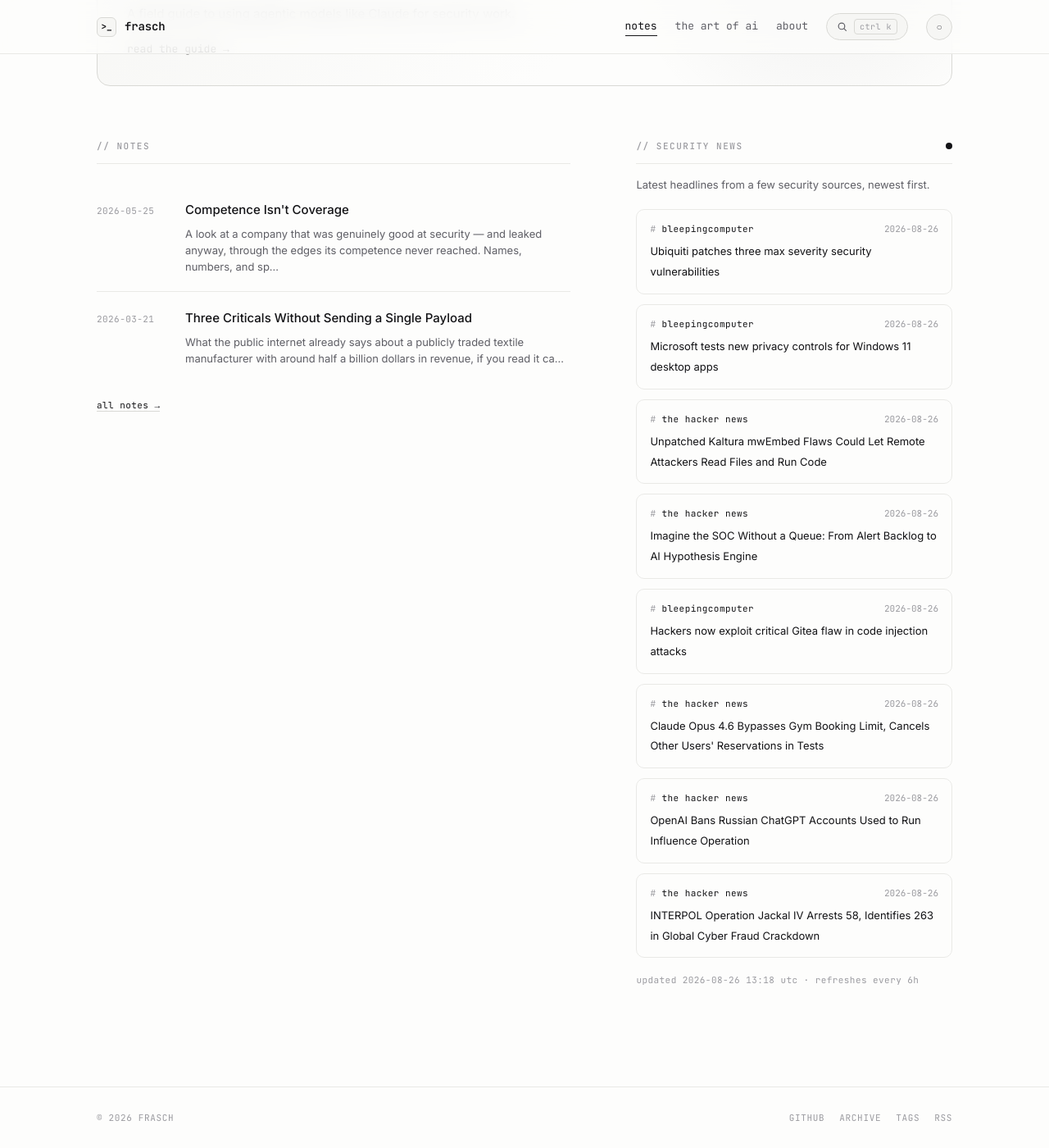
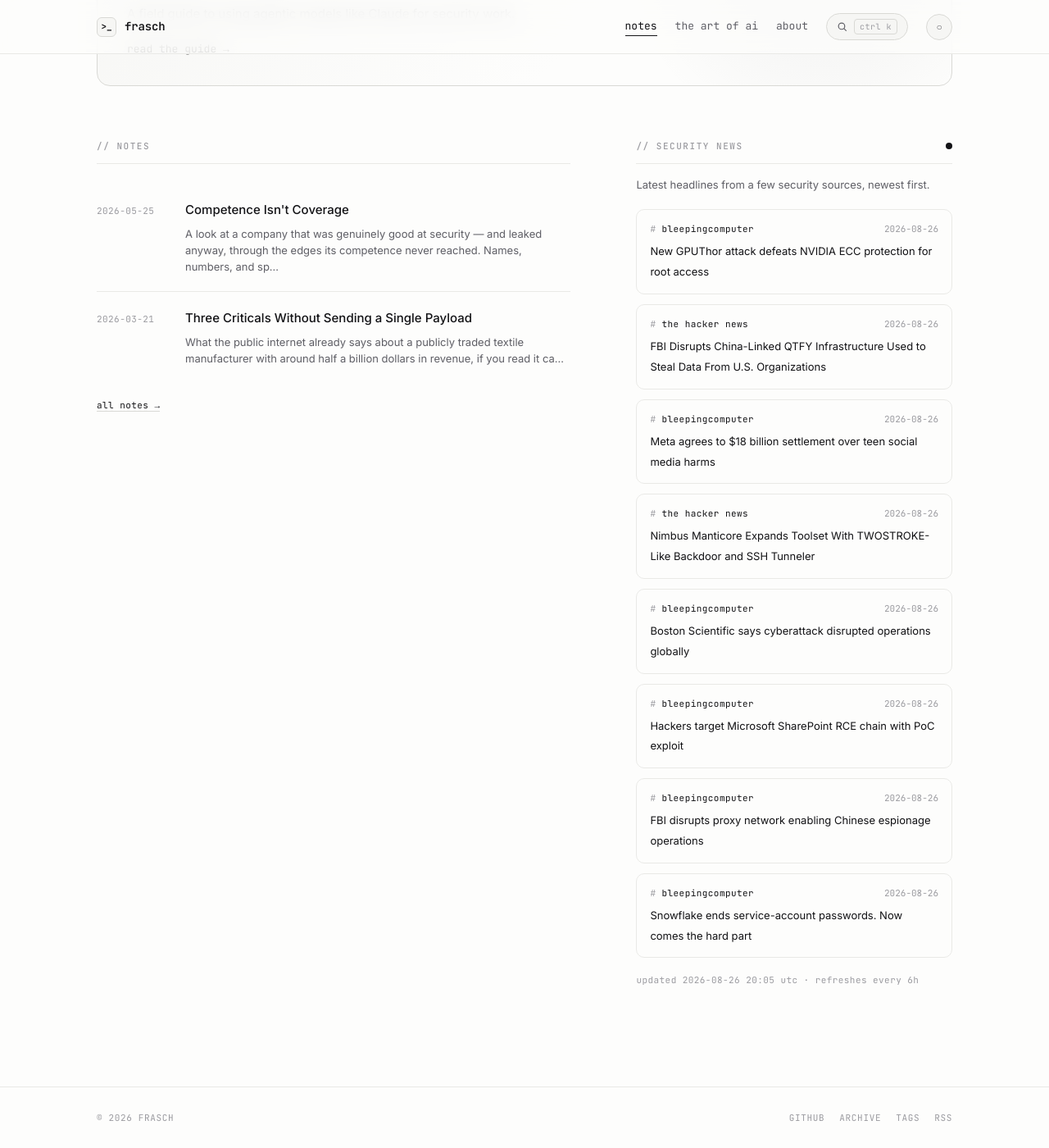
Before and after one commit to whoisfrasch/frasch, a Jekyll site: the page built from index.html, in a window 1280 px wide and 1400 px high, scrolled down 615 px. Shown: the whole window at 82% size. Built offline with Jekyll 4.4.1, drawn with Linux system fonts in a browser that asks for light colours.

Commit message:
Refresh security news feed

```diff
--- a/_data/news.json
+++ b/_data/news.json
@@ -1,53 +1,53 @@
 {
-  "updated": "2026-08-26T13:18:17Z",
+  "updated": "2026-08-26T20:05:10Z",
   "items": [
     {
       "source": "bleepingcomputer",
-      "title": "Ubiquiti patches three max severity security vulnerabilities",
-      "link": "https://www.bleepingcomputer.com/news/security/ubiquiti-patches-three-max-severity-security-vulnerabilities/",
-      "date": "2026-08-26T13:17:54Z"
+      "title": "New GPUThor attack defeats NVIDIA ECC protection for root access",
+      "link": "https://www.bleepingcomputer.com/news/security/new-gputhor-attack-defeats-nvidia-ecc-protection-for-root-access/",
+      "date": "2026-08-26T18:48:24Z"
+    },
+    {
+      "source": "the hacker news",
+      "title": "FBI Disrupts China-Linked QTFY Infrastructure Used to Steal Data From U.S. Organizations",
+      "link": "https://thehackernews.com/2026/08/fbi-disrupts-china-linked-qtfy.html",
+      "date": "2026-08-26T16:42:03Z"
     },
     {
       "source": "bleepingcomputer",
-      "title": "Microsoft tests new privacy controls for Windows 11 desktop apps",
-      "link": "https://www.bleepingcomputer.com/news/microsoft/microsoft-tests-new-privacy-controls-for-windows-11-desktop-apps/",
-      "date": "2026-08-26T12:06:28Z"
+      "title": "Meta agrees to $18 billion settlement over teen social media harms",
+      "link": "https://www.bleepingcomputer.com/news/technology/meta-agrees-to-18-billion-settlement-over-teen-social-media-harms/",
+      "date": "2026-08-26T16:41:05Z"
     },
     {
       "source": "the hacker news",
-      "title": "Unpatched Kaltura mwEmbed Flaws Could Let Remote Attackers Read Files and Run Code",
-      "link": "https://thehackernews.com/2026/08/unpatched-kaltura-mwembed-flaws-could.html",
-      "date": "2026-08-26T11:55:00Z"
-    },
-    {
-      "source": "the hacker news",
-      "title": "Imagine the SOC Without a Queue: From Alert Backlog to AI Hypothesis Engine",
-      "link": "https://thehackernews.com/2026/08/imagine-soc-without-queue-from-alert.html",
-      "date": "2026-08-26T11:36:49Z"
+      "title": "Nimbus Manticore Expands Toolset With TWOSTROKE-Like Backdoor and SSH Tunneler",
+      "link": "https://thehackernews.com/2026/08/nimbus-manticore-expands-toolset-with.html",
+      "date": "2026-08-26T15:35:05Z"
     },
     {
       "source": "bleepingcomputer",
-      "title": "Hackers now exploit critical Gitea flaw in code injection attacks",
-      "link": "https://www.bleepingcomputer.com/news/security/hackers-now-exploit-critical-gitea-flaw-in-code-injection-attacks/",
-      "date": "2026-08-26T11:07:48Z"
+      "title": "Boston Scientific says cyberattack disrupted operations globally",
+      "link": "https://www.bleepingcomputer.com/news/security/boston-scientific-says-cyberattack-disrupted-operations-globally/",
+      "date": "2026-08-26T15:19:21Z"
     },
     {
-      "source": "the hacker news",
-      "title": "Claude Opus 4.6 Bypasses Gym Booking Limit, Cancels Other Users' Reservations in Tests",
-      "link": "https://thehackernews.com/2026/08/claude-opus-46-bypasses-gym-booking.html",
-      "date": "2026-08-26T10:27:23Z"
+      "source": "bleepingcomputer",
+      "title": "Hackers target Microsoft SharePoint RCE chain with PoC exploit",
+      "link": "https://www.bleepingcomputer.com/news/security/hackers-target-microsoft-sharepoint-rce-chain-with-poc-exploit/",
+      "date": "2026-08-26T14:47:51Z"
     },
     {
-      "source": "the hacker news",
-      "title": "OpenAI Bans Russian ChatGPT Accounts Used to Run Influence Operation",
-      "link": "https://thehackernews.com/2026/08/openai-bans-russian-chatgpt-accounts.html",
-      "date": "2026-08-26T09:38:45Z"
+      "source": "bleepingcomputer",
+      "title": "FBI disrupts proxy network enabling Chinese espionage operations",
+      "link": "https://www.bleepingcomputer.com/news/security/fbi-disrupts-proxy-network-enabling-chinese-espionage-operations/",
+      "date": "2026-08-26T14:17:59Z"
     },
     {
-      "source": "the hacker news",
-      "title": "INTERPOL Operation Jackal IV Arrests 58, Identifies 263 in Global Cyber Fraud Crackdown",
-      "link": "https://thehackernews.com/2026/08/interpol-operation-jackal-iv-arrests-58.html",
-      "date": "2026-08-26T07:54:12Z"
+      "source": "bleepingcomputer",
+      "title": "Snowflake ends service-account passwords. Now comes the hard part",
+      "link": "https://www.bleepingcomputer.com/news/security/snowflake-ends-service-account-passwords-now-comes-the-hard-part/",
+      "date": "2026-08-26T14:01:11Z"
     }
   ]
 }
```
